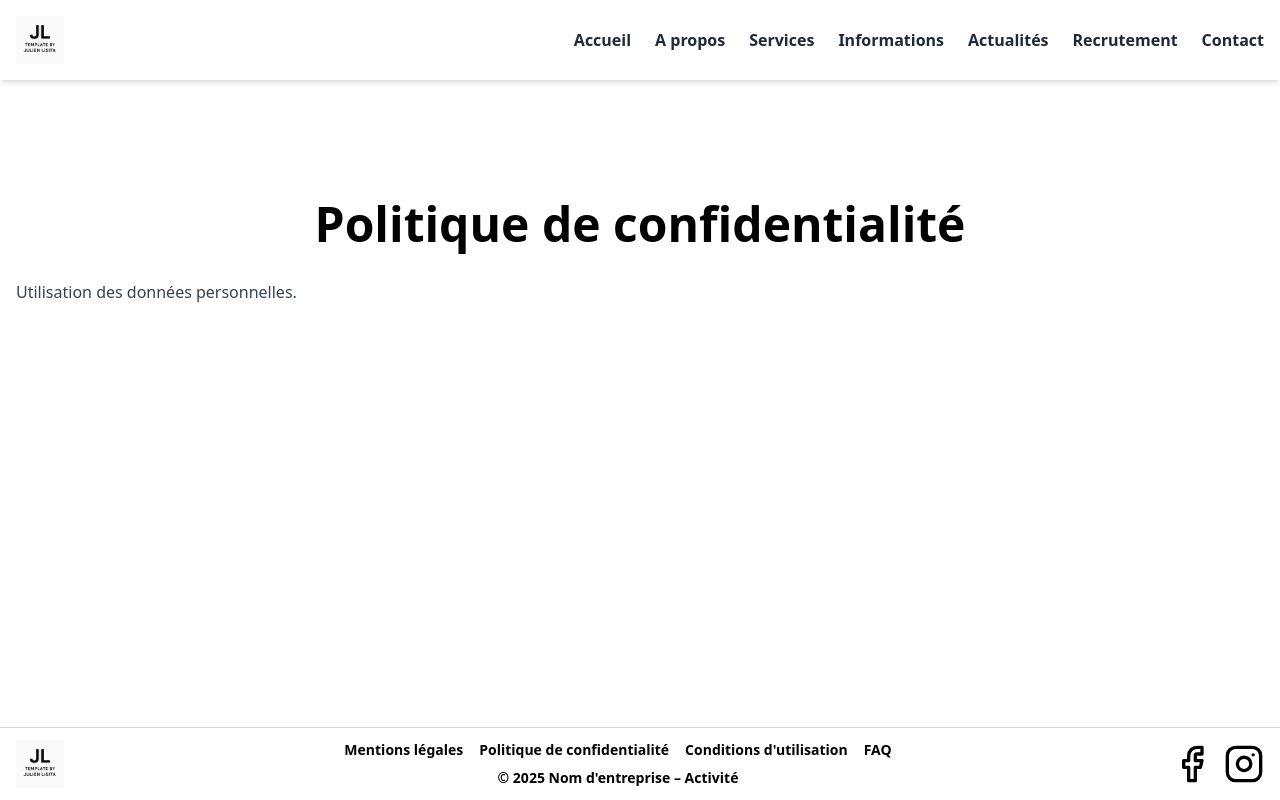
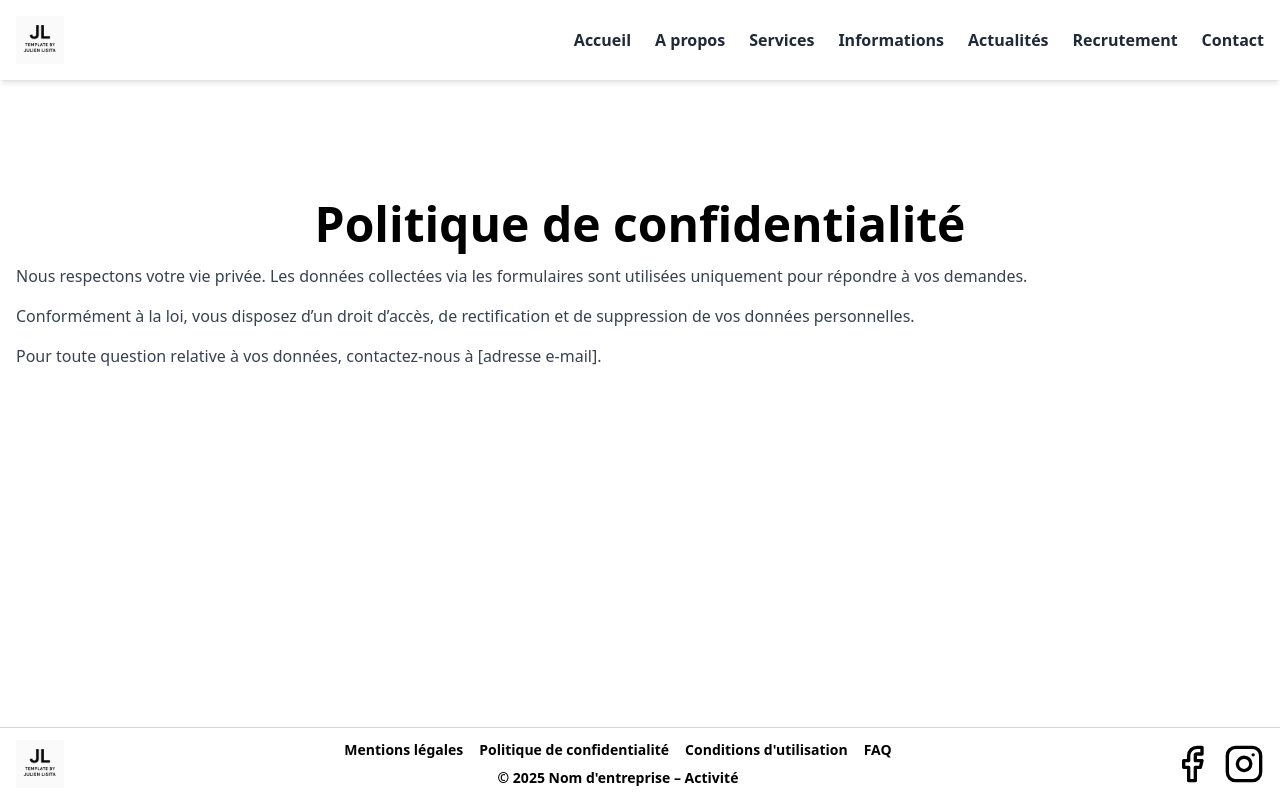
Before and after one commit to julienlisita/nextjs-ts-tailwind-template, a Next.js app: page /legal/privacy in a window 1280 px wide. Built offline with nearby package versions, Linux system fonts and the light colour scheme.

Commit message:
content(legal): add generic content for imprint, privacy, and terms pages

```diff
--- a/src/components/pages/legal/Imprint.tsx
+++ b/src/components/pages/legal/Imprint.tsx
@@ -4,9 +4,18 @@ import PageTitle from "@/components/ui/PageTitle"
 
 export default function Imprint() {
   return (
-    <div className="container mx-auto px-4 py-10">
+    <div className="container mx-auto px-4 py-10 space-y-4">
       <PageTitle>Mentions légales</PageTitle>
-      <p className="text-gray-700 py-8">Mentions légales obligatoires en France.</p>
+      <p className="text-gray-700">
+        Ce site est édité par [Nom de l'entreprise], situé à [Adresse complète].
+      </p>
+      <p className="text-gray-700">
+        Directeur de la publication : [Nom complet] <br />
+        Hébergeur : [Nom de l'hébergeur, adresse]
+      </p>
+      <p className="text-gray-700">
+        Pour toute question concernant ces mentions, vous pouvez nous contacter via le formulaire de contact.
+      </p>
     </div>
   );
 }
--- a/src/components/pages/legal/Policy.tsx
+++ b/src/components/pages/legal/Policy.tsx
@@ -4,9 +4,17 @@ import PageTitle from "@/components/ui/PageTitle"
 
 export default function Privacy() {
   return (
-    <div className="container mx-auto px-4 py-10">
+    <div className="container mx-auto px-4 py-10 space-y-4">
       <PageTitle>Politique de confidentialité</PageTitle>
-      <p className="text-gray-700 py-8">Utilisation des données personnelles.</p>
+      <p className="text-gray-700">
+        Nous respectons votre vie privée. Les données collectées via les formulaires sont utilisées uniquement pour répondre à vos demandes.
+      </p>
+      <p className="text-gray-700">
+        Conformément à la loi, vous disposez d’un droit d’accès, de rectification et de suppression de vos données personnelles.
+      </p>
+      <p className="text-gray-700">
+        Pour toute question relative à vos données, contactez-nous à [adresse e-mail].
+      </p>
     </div>
   );
 }
--- a/src/components/pages/legal/Term.tsx
+++ b/src/components/pages/legal/Term.tsx
@@ -4,9 +4,17 @@ import PageTitle from "@/components/ui/PageTitle"
 
 export default function Terms() {
   return (
-    <div className="container mx-auto px-4 py-10">
+    <div className="container mx-auto px-4 py-10 space-y-4">
       <PageTitle>Conditions d'utilisation</PageTitle>
-      <p className="text-gray-700 py-8">Conditions générales d'utilisation du site.</p>
+      <p className="text-gray-700">
+        En utilisant ce site, vous acceptez les présentes conditions d’utilisation. Le contenu du site est fourni à titre informatif uniquement.
+      </p>
+      <p className="text-gray-700">
+        Toute reproduction ou diffusion du contenu sans autorisation est interdite.
+      </p>
+      <p className="text-gray-700">
+        Nous nous réservons le droit de modifier ces conditions à tout moment.
+      </p>
     </div>
   );
 }
```
